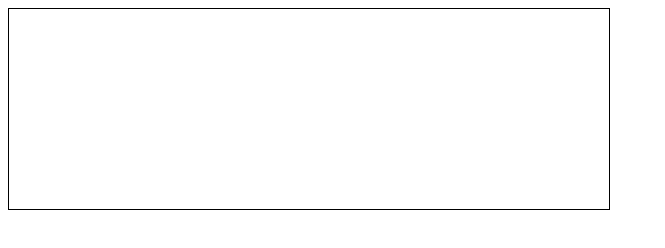
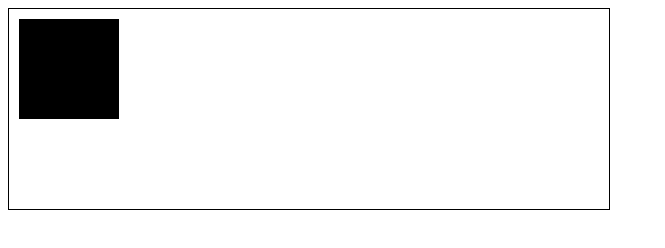
Before and after one commit to bostonhsu/HeadFirstHTML5learning, a plain HTML site: page TweetShirt/index.html in a window 1280 px wide. Shown: the whole page, without its empty margins (0-665 px from the left). Drawn offline with Linux system fonts and the light colour scheme.

Commit message:
Draw a Rectangle in Canvas which filled with black.

```diff
--- a/TweetShirt/index.html
+++ b/TweetShirt/index.html
@@ -8,8 +8,15 @@
             border: 1px solid black;
         }
     </style>
+    <script>
+        window.onload = function() {
+            var canvas = document.getElementById("tshirtCanvas");
+            var context = canvas.getContext("2d");
+            context.fillRect(10, 10, 100, 100);
+        };
+    </script>
 </head>
 <body>
-    <canvas id="lookwhatIdrew" width="600" height="200">test</canvas>
+    <canvas id="tshirtCanvas" width="600" height="200">test</canvas>
 </body>
 </html>
```
